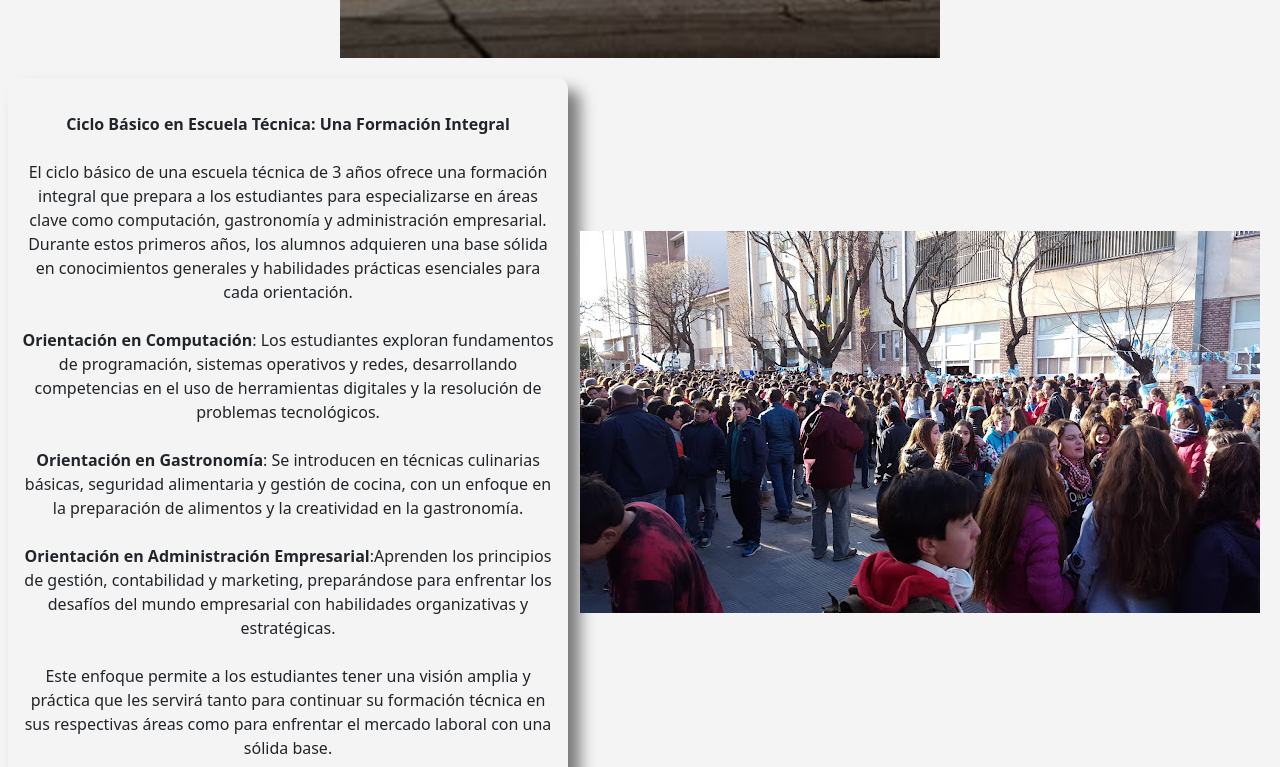
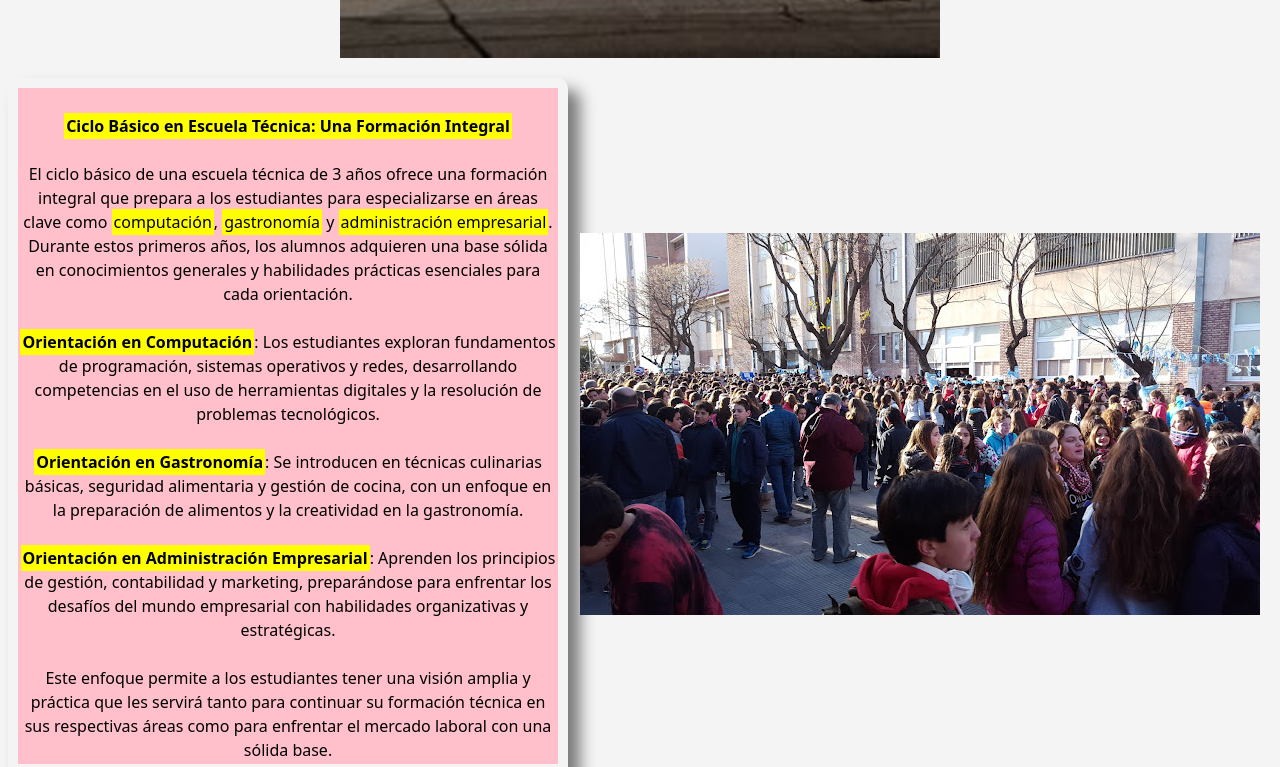
Before and after one commit to Gustavocrs2007/index.html, a plain HTML site: page index.html in a window 1280 px wide. Shown: the part 1170-1937 px from the top of the page. Drawn offline with nearby package versions, Linux system fonts and the light colour scheme.

Commit message:
Update index.html

```diff
--- a/index.html
+++ b/index.html
@@ -67,26 +67,27 @@
     </div>
     <div class="row" id="basico">
         <div class="col inferior_imfo">
-            <p>
+            <p class="texto-rosado">
                 <br>
-                <b>Ciclo Básico en Escuela Técnica: Una Formación Integral</b>
+                <b class="resaltado">Ciclo Básico en Escuela Técnica: Una Formación Integral</b>
                 <br><br>
                 El ciclo básico de una escuela técnica de 3 años ofrece una formación integral que prepara a los
-                estudiantes para especializarse en áreas clave como computación, gastronomía y administración
-                empresarial. Durante estos primeros años, los alumnos adquieren una base sólida en conocimientos
-                generales y habilidades prácticas esenciales para cada orientación.
+                estudiantes para especializarse en áreas clave como <span class="resaltado">computación</span>,
+                <span class="resaltado">gastronomía</span> y <span class="resaltado">administración empresarial</span>.
+                Durante estos primeros años, los alumnos adquieren una base sólida en conocimientos generales y
+                habilidades prácticas esenciales para cada orientación.
                 <br><br>
-                <b> Orientación en Computación</b>: Los estudiantes exploran fundamentos de programación, sistemas
-                operativos y redes, desarrollando competencias en el uso de herramientas digitales y la resolución de
-                problemas tecnológicos.
+                <b class="resaltado">Orientación en Computación</b>: Los estudiantes exploran fundamentos de
+                programación, sistemas operativos y redes, desarrollando competencias en el uso de herramientas
+                digitales y la resolución de problemas tecnológicos.
                 <br><br>
-                <b> Orientación en Gastronomía</b>: Se introducen en técnicas culinarias básicas, seguridad alimentaria
-                y
-                gestión de cocina, con un enfoque en la preparación de alimentos y la creatividad en la gastronomía.
+                <b class="resaltado">Orientación en Gastronomía</b>: Se introducen en técnicas culinarias básicas,
+                seguridad alimentaria y gestión de cocina, con un enfoque en la preparación de alimentos y la
+                creatividad en la gastronomía.
                 <br><br>
-                <b>Orientación en Administración Empresarial</b>:Aprenden los principios de gestión, contabilidad y
-                marketing, preparándose para enfrentar los desafíos del mundo empresarial con habilidades organizativas
-                y estratégicas.
+                <b class="resaltado">Orientación en Administración Empresarial</b>: Aprenden los principios de gestión,
+                contabilidad y marketing, preparándose para enfrentar los desafíos del mundo empresarial con habilidades
+                organizativas y estratégicas.
                 <br><br>
                 Este enfoque permite a los estudiantes tener una visión amplia y práctica que les servirá tanto para
                 continuar su formación técnica en sus respectivas áreas como para enfrentar el mercado laboral con una
```
